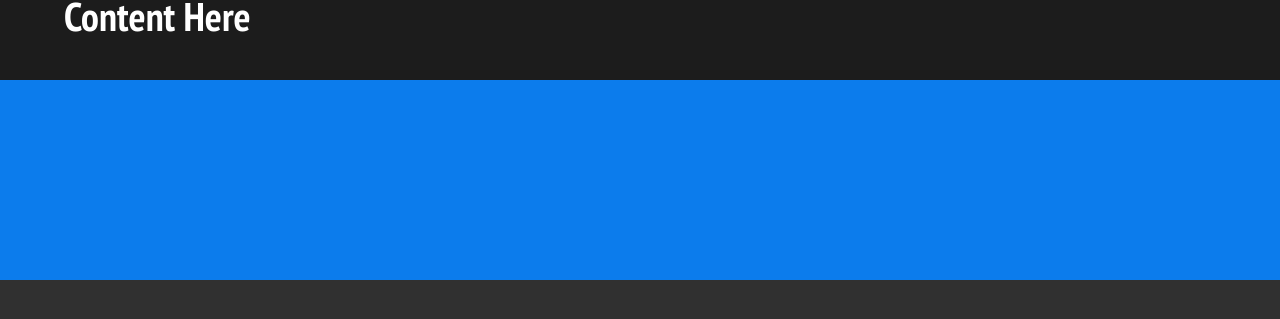
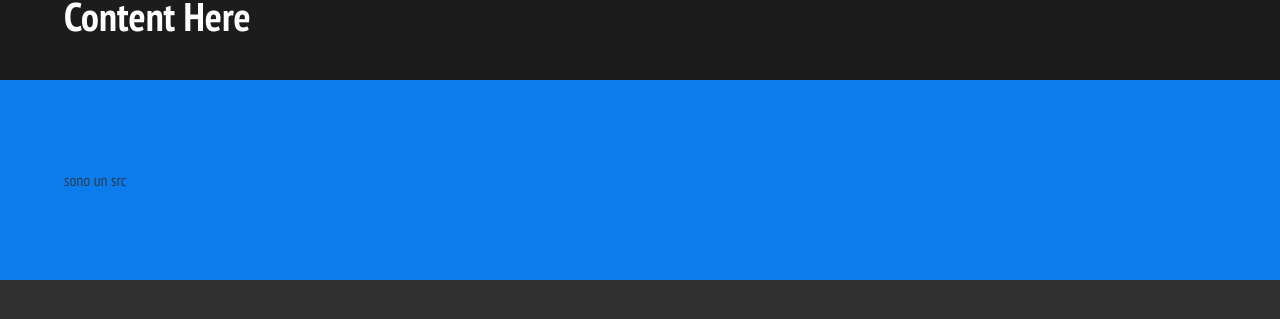
Before and after one commit to rekk88/vue-dc-comics, a Vue app: page / in a window 1280 px wide. Shown: the part 187-506 px from the top of the page. Built offline with nearby package versions, Linux system fonts and the light colour scheme; a web font is replaced by a local one.

Commit message:
add : mezz'ora per far funzionare una prop

```diff
--- a/src/components/Links.vue
+++ b/src/components/Links.vue
@@ -1,14 +1,24 @@
 <template>
   <div class="wrap">
       <div class="content">
-
+          <LinksCard :pippo="shopLinks"/>
       </div>
   </div>
 </template>
 
 <script>
+import Cards from '../data/Cards.js'
+import LinksCard from './LinksCard.vue'
 export default {
-    name:"Links"
+    name:"Links",
+    components:{
+        LinksCard
+    },
+    data() {
+        return {
+            shopLinks: Cards
+        }
+    },
 }
 </script>
 
@@ -19,8 +29,10 @@ export default {
     .content{
         width: 90%;
         margin: 0px auto;
-
+        /*debug */
         height: 200px;
+        display: flex;
+        align-items: center;
     }
 }
 
--- /dev/null
+++ b/src/components/LinksCard.vue
@@ -0,0 +1,17 @@
+<template>
+  <div class="wrap">
+      <div>{{pippo[0].src}} </div>
+      <!-- <img :src="pippo.src" :alt="pippo.descrizione"> -->
+  </div>
+</template>
+
+<script>
+export default {
+    name:"LinksCard",
+    props:["pippo"]
+}
+</script>
+
+<style lang="scss" scoped>
+
+</style>
--- /dev/null
+++ b/src/data/Cards.js
@@ -0,0 +1,23 @@
+export default [
+    {
+        src : "sono un src",
+        descrizione:"ciao volevi un src  ? "
+    },
+    // {
+    //     src : "",
+    //     descrizione:""
+    // },
+    // {
+    //     src : "",
+    //     descrizione:""
+    // },
+    // {
+    //     src : "",
+    //     descrizione:""
+    // },
+    // {
+    //     src : "",
+    //     descrizione:""
+    // }
+
+]
```
Also changed, not shown: src/components/Header.vue (+0 -8 lines).
